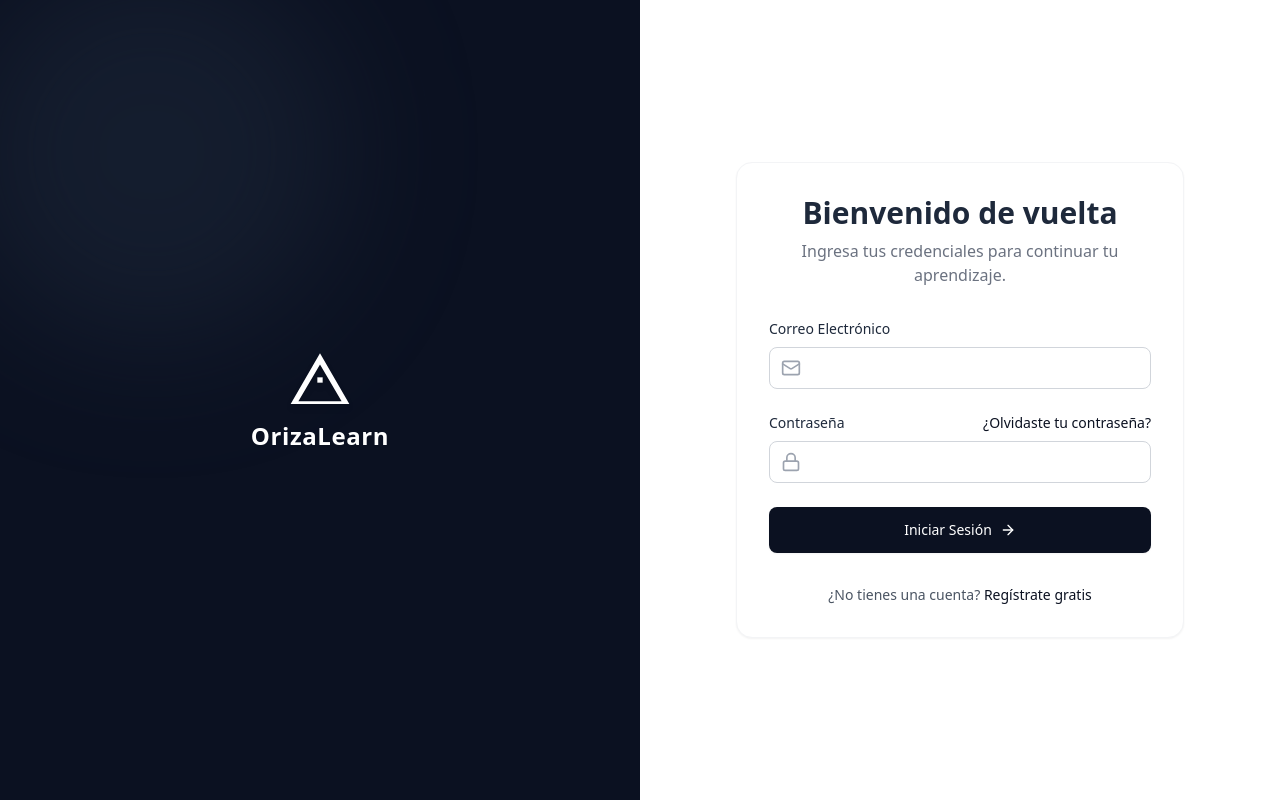
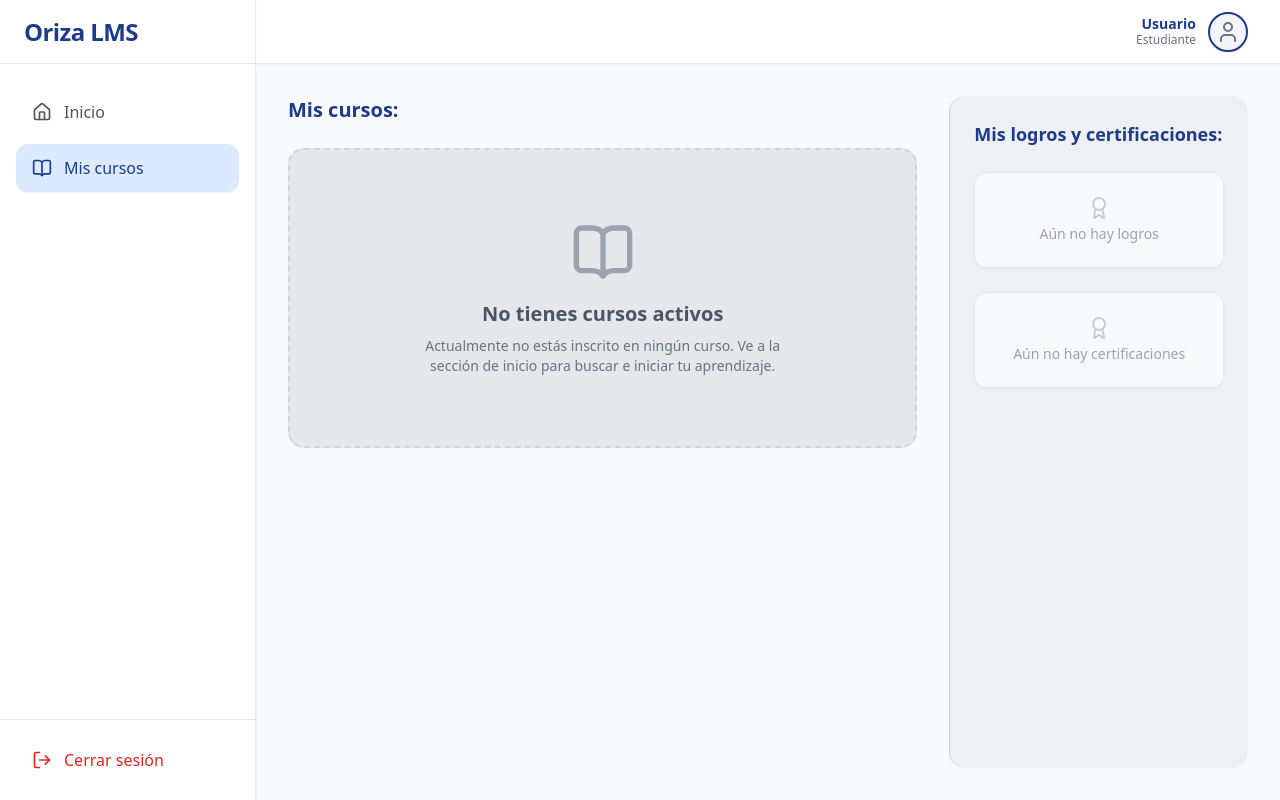
Before and after one commit to YED-1/Orizalearn, a React (Vite) app in the folder frontOri/: page /dashboard/courses in a window 1280 px wide. Before the commit this address led to /login. Built offline with nearby package versions, Linux system fonts and the light colour scheme.

Commit message:
Actualización en auth.py para utilizar contraseña hasheada; agregado de layout y componenetes para el dashboard del usuario; logueo funcional

```diff
--- a/frontOri/src/App.tsx
+++ b/frontOri/src/App.tsx
@@ -2,12 +2,15 @@ import { BrowserRouter, Routes, Route, Navigate } from "react-router-dom";
 import AuthLayout from "./layouts/authlayout";
 import LoginForm from "./components/loginform";
 import SignForm from "./components/signform";
+import DashboardLayout from "./layouts/dashboardlayout";
+import DashboardHome from "./components/dashboard/dasboardhome";
+import MisCursos from "./components/dashboard/miscursos";
 
 function App() {
   return (
     <BrowserRouter>
       <Routes>
-        {/* Rutas de Autenticación envueltas en su Layout */}
+        {/* Rutas de Autenticación */}
         <Route
           path="/login"
           element={
@@ -26,6 +29,25 @@ function App() {
           }
         />
 
+        {/* Rutas del Dashboard */}
+        <Route
+          path="/dashboard"
+          element={
+            <DashboardLayout>
+              <DashboardHome />
+            </DashboardLayout>
+          }
+        />
+
+        <Route
+          path="/dashboard/courses"
+          element={
+            <DashboardLayout>
+              <MisCursos />
+            </DashboardLayout>
+          }
+        />
+
         {/* Redirección por defecto */}
         <Route path="*" element={<Navigate to="/login" replace />} />
       </Routes>
--- a/frontOri/src/components/dashboard/miscursos.tsx
+++ b/frontOri/src/components/dashboard/miscursos.tsx
@@ -0,0 +1,45 @@
+import { BookOpen, Award } from "lucide-react";
+
+export default function MisCursos() {
+  return (
+    <div className="grid grid-cols-1 lg:grid-cols-3 gap-8 h-full">
+      {/* Columna Izquierda: Mis Cursos */}
+      <div className="lg:col-span-2 flex flex-col">
+        <h2 className="text-blue-900 font-bold text-xl mb-6">Mis cursos:</h2>
+
+        {/* Estado vacío de cursos */}
+        <div className="bg-gray-200 rounded-2xl p-10 flex flex-col items-center justify-center text-center min-h-[300px] border-2 border-dashed border-gray-300">
+          <BookOpen className="w-16 h-16 text-gray-400 mb-4" />
+          <p className="text-gray-600 font-bold text-xl">
+            No tienes cursos activos
+          </p>
+          <p className="text-gray-500 text-sm mt-2 max-w-sm">
+            Actualmente no estás inscrito en ningún curso. Ve a la sección de
+            inicio para buscar e iniciar tu aprendizaje.
+          </p>
+        </div>
+      </div>
+
+      {/* Columna Derecha: Mis logros y certificaciones */}
+      <div className="bg-gray-200/50 rounded-2xl p-6 border-l border-gray-300">
+        <h2 className="text-blue-900 font-bold text-lg mb-6">
+          Mis logros y certificaciones:
+        </h2>
+
+        {/* Estado vacío de logros */}
+        <div className="flex flex-col gap-6">
+          <div className="bg-white/60 rounded-xl h-24 shadow-sm flex flex-col items-center justify-center border border-gray-200 text-gray-400">
+            <Award className="w-6 h-6 mb-1 opacity-50" />
+            <span className="text-sm font-medium">Aún no hay logros</span>
+          </div>
+          <div className="bg-white/60 rounded-xl h-24 shadow-sm flex flex-col items-center justify-center border border-gray-200 text-gray-400">
+            <Award className="w-6 h-6 mb-1 opacity-50" />
+            <span className="text-sm font-medium">
+              Aún no hay certificaciones
+            </span>
+          </div>
+        </div>
+      </div>
+    </div>
+  );
+}
--- a/frontOri/src/components/loginform.tsx
+++ b/frontOri/src/components/loginform.tsx
@@ -1,15 +1,54 @@
 import { useState } from "react";
 import { Mail, Lock, ArrowRight } from "lucide-react";
-import { Link } from "react-router-dom";
+import { Link, useNavigate } from "react-router-dom"; // Añadimos useNavigate
 
 export default function LoginForm() {
   const [email, setEmail] = useState("");
   const [password, setPassword] = useState("");
 
-  const handleSubmit = (e: React.FormEvent) => {
+  // Estados para manejar los mensajes de éxito o error
+  const [mensajeError, setMensajeError] = useState("");
+  const [mensajeExito, setMensajeExito] = useState("");
+
+  // Inicializamos el hook de navegación
+  const navigate = useNavigate();
+
+  const handleSubmit = async (e: React.FormEvent) => {
     e.preventDefault();
-    // Aquí irá la lógica de conexión a la API (FastAPI)
-    console.log("Intentando iniciar sesión con:", email);
+
+    // Limpiamos mensajes previos
+    setMensajeError("");
+    setMensajeExito("");
+
+    const payload = {
+      email: email,
+      password: password,
+    };
+
+    try {
+      const response = await fetch("http://127.0.0.1:8000/auth/login", {
+        method: "POST",
+        headers: { "Content-Type": "application/json" },
+        body: JSON.stringify(payload),
+      });
+
+      const data = await response.json();
+
+      if (response.ok) {
+        setMensajeExito("¡Inicio de sesión exitoso!");
+        // Redirigimos al dashboard tras el éxito
+        localStorage.setItem("userName", data.nombre || email);
+        navigate("/dashboard");
+      } else {
+        setMensajeError(
+          data.detail || "Error al iniciar sesión. Verifica tus credenciales.",
+        );
+      }
+    } catch {
+      setMensajeError(
+        "No se pudo conectar con el servidor. Asegúrate de que FastAPI esté corriendo.",
+      );
+    }
   };
 
   return (
@@ -22,6 +61,18 @@ export default function LoginForm() {
           Ingresa tus credenciales para continuar tu aprendizaje.
         </p>
       </div>
+
+      {/* Alertas de error o éxito */}
+      {mensajeError && (
+        <div className="mb-6 p-3 bg-red-100 text-red-700 rounded-lg text-sm text-center font-medium">
+          {mensajeError}
+        </div>
+      )}
+      {mensajeExito && (
+        <div className="mb-6 p-3 bg-green-100 text-green-700 rounded-lg text-sm text-center font-medium">
+          {mensajeExito}
+        </div>
+      )}
 
       <form onSubmit={handleSubmit} className="space-y-6">
         {/* Campo de Correo */}
--- a/frontOri/src/components/signform.tsx
+++ b/frontOri/src/components/signform.tsx
@@ -10,8 +10,6 @@ export default function SignForm() {
   const [genero, setGenero] = useState("");
   const [password, setPassword] = useState("");
   const [confirmpassword, setConfpassword] = useState("");
-
-  // Estados para manejar los mensajes limpios en la UI (en lugar de alert)
   const [mensajeError, setMensajeError] = useState("");
   const [mensajeExito, setMensajeExito] = useState("");
 
--- a/frontOri/src/layouts/dashboardlayout.tsx
+++ b/frontOri/src/layouts/dashboardlayout.tsx
@@ -1,78 +1,100 @@
-import React from "react";
-import { Home, BookOpen, Calendar, User } from "lucide-react";
-import { Link, useLocation } from "react-router-dom";
+import { Link, useLocation, useNavigate } from "react-router-dom";
+import { Home, BookOpen, LogOut, User } from "lucide-react";
 
 interface DashboardLayoutProps {
   children: React.ReactNode;
-  userName: string;
 }
 
-export default function DashboardLayout({
-  children,
-  userName,
-}: DashboardLayoutProps) {
+export default function DashboardLayout({ children }: DashboardLayoutProps) {
+  // Obtenemos la ruta actual para saber qué botón del menú debe verse "activo"
   const location = useLocation();
+  const navigate = useNavigate();
 
-  const isActive = (path: string) => location.pathname === path;
+  // Leemos el nombre guardado en el login. Si por alguna razón no hay nada, muestra "Usuario"
+  const userName = localStorage.getItem("userName") || "Usuario";
+
+  // Función para cerrar sesión
+  const handleLogout = () => {
+    localStorage.removeItem("userName"); // Limpiamos la memoria
+
+    navigate("/login"); // Redirigimos al inicio de sesión
+  };
 
   return (
-    <div className="min-h-screen bg-gray-200 flex flex-col">
-      {/* Barra superior */}
-      <header className="bg-oriza-darkest text-white h-16 px-6 flex justify-between items-center shadow-md">
-        <div className="flex items-center gap-3">
-          <div className="w-8 h-8 bg-blue-500 rounded flex items-center justify-center font-bold">
-            🏔️
-          </div>
+    <div className="flex h-screen bg-gray-50">
+      {/* ================= BARRA LATERAL (SIDEBAR) ================= */}
+      <aside className="w-64 bg-white border-r border-gray-200 flex flex-col shadow-sm z-20">
+        {/* Logo / Título */}
+        <div className="h-16 flex items-center px-6 border-b border-gray-200">
+          <h1 className="text-2xl font-bold text-blue-900 tracking-tight">
+            Oriza LMS
+          </h1>
         </div>
-        <div className="flex items-center gap-3 bg-white/10 px-4 py-1.5 rounded-full">
-          <span className="text-sm font-medium">{userName}</span>
-          <div className="w-8 h-8 rounded-full bg-white text-oriza-darkest flex items-center justify-center font-bold">
-            <User className="w-4 h-4" />
-          </div>
-        </div>
-      </header>
 
-      {/* Contenedor principal con barra lateral y área de contenido */}
-      <div className="flex flex-1">
-        {/* Barra lateral */}
-        <aside className="w-20 bg-gray-100 border-r border-gray-300 flex flex-col items-center py-6 gap-6 shadow-sm">
+        {/* Enlaces de navegación */}
+        <nav className="flex-1 py-6 flex flex-col gap-2 px-4">
           <Link
             to="/dashboard"
-            className={`p-3 rounded-xl transition-all ${
-              isActive("/dashboard")
-                ? "bg-blue-900 text-white shadow"
-                : "text-gray-600 hover:bg-gray-200"
+            className={`flex items-center gap-3 px-4 py-3 rounded-xl transition-all font-medium ${
+              location.pathname === "/dashboard"
+                ? "bg-blue-100 text-blue-900 shadow-sm"
+                : "text-gray-600 hover:bg-gray-100 hover:text-blue-900"
             }`}
-            title="Inicio"
           >
-            <Home className="w-6 h-6" />
+            <Home className="w-5 h-5" />
+            Inicio
           </Link>
+
           <Link
             to="/dashboard/courses"
-            className={`p-3 rounded-xl transition-all ${
-              isActive("/dashboard/courses")
-                ? "bg-blue-900 text-white shadow"
-                : "text-gray-600 hover:bg-gray-200"
+            className={`flex items-center gap-3 px-4 py-3 rounded-xl transition-all font-medium ${
+              location.pathname === "/dashboard/courses"
+                ? "bg-blue-100 text-blue-900 shadow-sm"
+                : "text-gray-600 hover:bg-gray-100 hover:text-blue-900"
             }`}
-            title="Mis Cursos"
           >
-            <BookOpen className="w-6 h-6" />
+            <BookOpen className="w-5 h-5" />
+            Mis cursos
           </Link>
-          <Link
-            to="/dashboard/calendar"
-            className={`p-3 rounded-xl transition-all ${
-              isActive("/dashboard/calendar")
-                ? "bg-blue-900 text-white shadow"
-                : "text-gray-600 hover:bg-gray-200"
-            }`}
-            title="Calendario"
+        </nav>
+
+        {/* Botón de cerrar sesión al fondo */}
+        <div className="p-4 border-t border-gray-200">
+          <button
+            onClick={handleLogout}
+            className="flex items-center gap-3 px-4 py-3 w-full rounded-xl text-red-600 font-medium hover:bg-red-50 transition-colors"
           >
-            <Calendar className="w-6 h-6" />
-          </Link>
-        </aside>
+            <LogOut className="w-5 h-5" />
+            Cerrar sesión
+          </button>
+        </div>
+      </aside>
 
-        {/* Área dinámica */}
-        <main className="flex-1 p-6 overflow-y-auto">{children}</main>
+      {/* ================= ÁREA PRINCIPAL ================= */}
+      <div className="flex-1 flex flex-col overflow-hidden">
+        {/* Barra superior (Topbar) */}
+        <header className="h-16 bg-white border-b border-gray-200 flex items-center justify-end px-8 shadow-sm z-10">
+          <div className="flex items-center gap-3 cursor-pointer hover:opacity-80 transition-opacity">
+            <div className="flex flex-col text-right">
+              <span className="text-sm font-bold text-blue-900 leading-tight">
+                {userName}
+              </span>
+              <span className="text-xs text-gray-500 font-medium">
+                Estudiante
+              </span>
+            </div>
+
+            {/* Foto de perfil o Ícono */}
+            <div className="w-10 h-10 bg-gray-100 rounded-full flex items-center justify-center border-2 border-blue-900 overflow-hidden shadow-sm">
+              <User className="w-6 h-6 text-gray-500" />
+            </div>
+          </div>
+        </header>
+
+        {/* Contenedor del contenido inyectado (DashboardHome o MisCursos) */}
+        <main className="flex-1 overflow-y-auto p-8 bg-gray-50">
+          <div className="max-w-7xl mx-auto h-full">{children}</div>
+        </main>
       </div>
     </div>
   );
```
Also changed, not shown: frontOri/src/components/dashboard/dasboardhome.tsx (+34 -0 lines), 1 other file (tests, documents, lock files or other folders).
